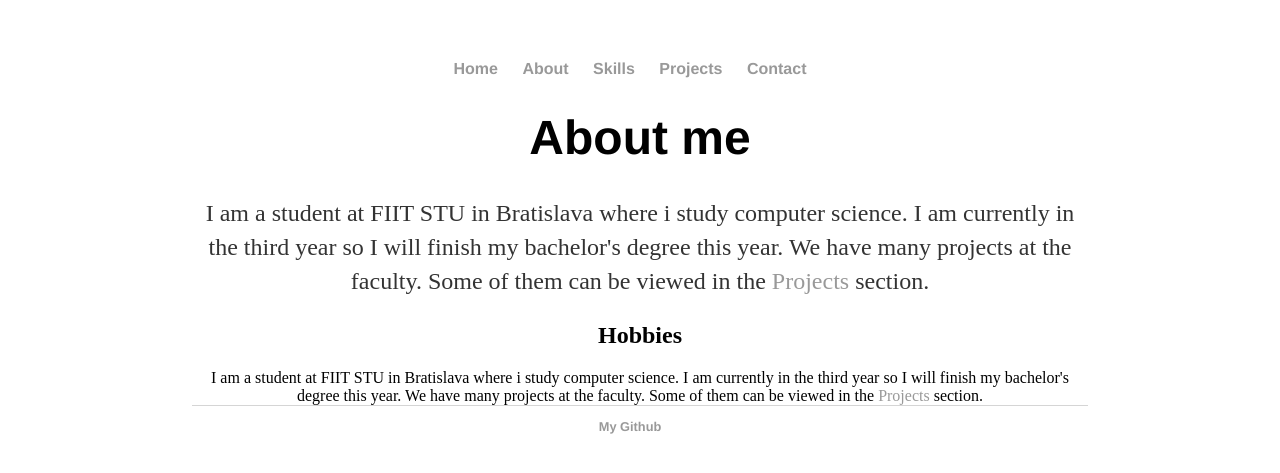
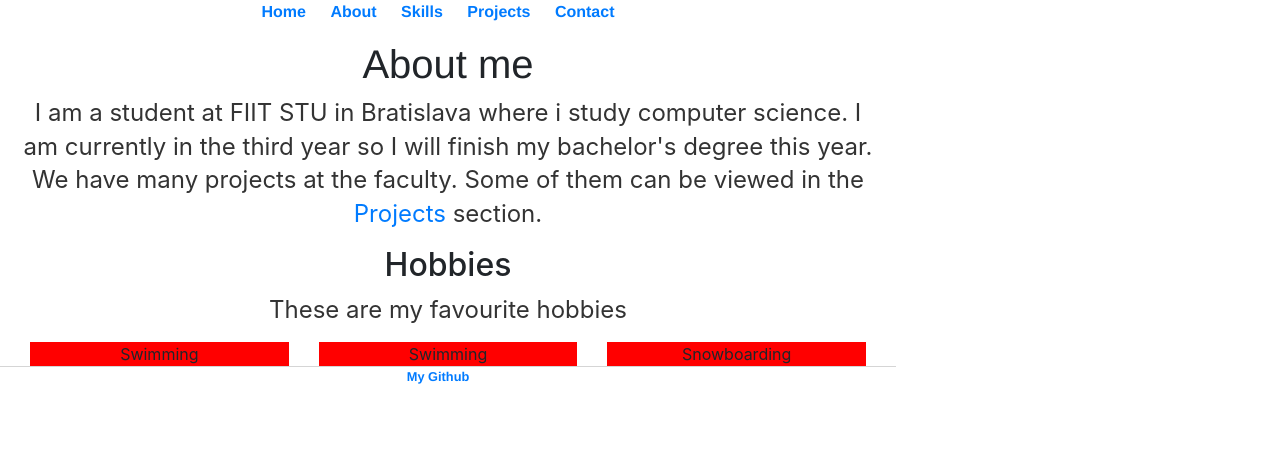
Before and after one commit to xgemelaj/xgemelaj.github.io, a Jekyll site: the page built from about/index.html, in a window 1280 px wide. Shown: the top 473 px of the page. Built offline with Jekyll 4.4.1, drawn with Linux system fonts in a browser that asks for light colours.

Commit message:
Work update

```diff
--- a/_layouts/default.html
+++ b/_layouts/default.html
@@ -15,7 +15,7 @@
 	        		<li><a href="/contact">Contact</a></li>
 	    		</ul>
 			</nav>
-			<div class="container" style="text-align: center;">
+			<div class="container">
 
 			{{ content }}
 
--- a/about/index.html
+++ b/about/index.html
@@ -2,16 +2,31 @@
 layout: default
 title: About
 ---
-<link rel="stylesheet" type="text/css" href="/css/main.css">
-<div class="blurb" style="text-align: center;">
-	<h1>About me</h1>
-	<p>I am a student at FIIT STU in Bratislava where i study computer science. I am currently in the third year so I will finish my bachelor's degree this year.
-		We have many projects at the faculty. Some of them can be viewed in the <a href="/projects">Projects</a> section.</p>
+<link rel="stylesheet" type="text/css" href="/css/about.css">
+<link rel="stylesheet" type="text/css" href="https://stackpath.bootstrapcdn.com/bootstrap/4.3.1/css/bootstrap.min.css">
 
-	<h2>Hobbies</h2>
-	<span>
-		I am a student at FIIT STU in Bratislava where i study computer science. I am currently in the third year so I will finish my bachelor's degree this year.
-		We have many projects at the faculty. Some of them can be viewed in the <a href="/projects">Projects</a> section.
-	</span>
+<body>
+	<div class="blurb" style="text-align: center;">
+		<h1>About me</h1>
+		<p>I am a student at FIIT STU in Bratislava where i study computer science. I am currently in the third year so I will finish my bachelor's degree this year.
+			We have many projects at the faculty. Some of them can be viewed in the <a href="/projects">Projects</a> section.</p>
+	</div>
 
-</div><!-- /.blurb -->
+	<div class="container text-center">
+		<h2>Hobbies</h2>
+		<p>These are my favourite hobbies</p>
+
+		<div class = "row">
+			<div class = "col-md-4">
+				<div class = "hobby">Swimming</div>
+			</div>
+			<div class = "col-md-4">
+				<div class = "hobby">Swimming</div>
+			</div>
+			<div class = "col-md-4">
+				<div class = "hobby">Snowboarding</div>
+			</div>
+		</div>
+
+	</div>
+</body>
--- a/css/about.css
+++ b/css/about.css
@@ -1,3 +1,13 @@
-span{
-    display: inline-block;
+.hobbies
+{
+	dislay:grid;
+	height: 100%;
 }
+
+.hobby
+{
+	background-color: red;
+	display: flex;
+	justify-content: center;
+	align-items: center;
+}
```
Also changed, not shown: images/soccer.jpg (added), images/soccer.png (added).
